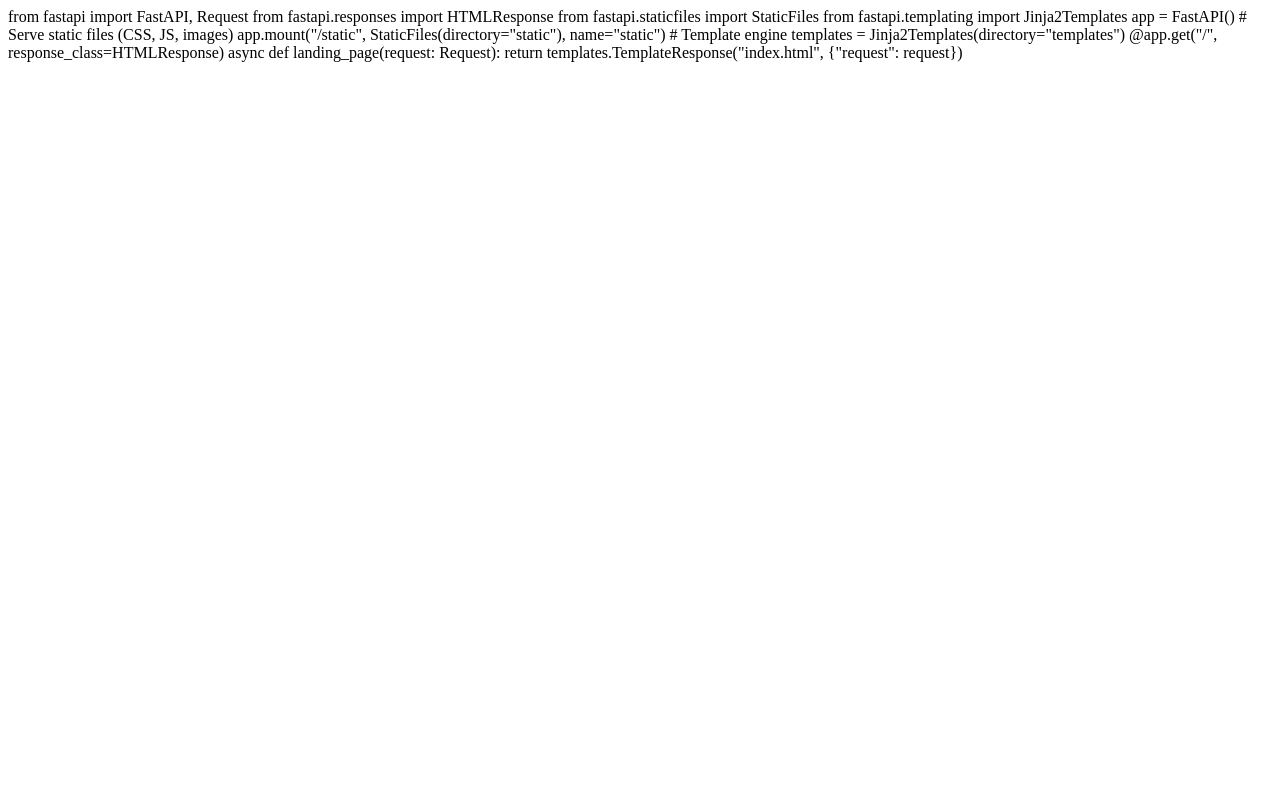
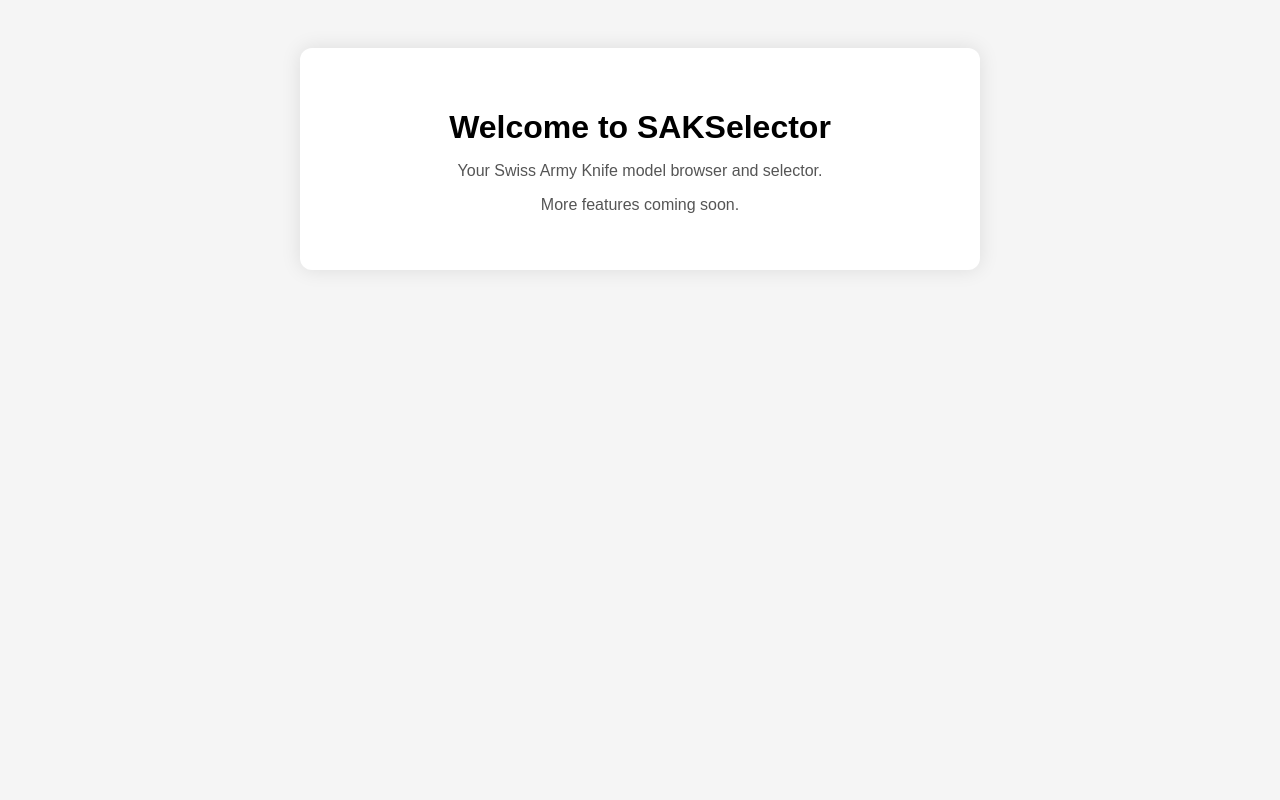
Before and after one commit to grantlamontagne-MTO/SAKSelector, a FastAPI app: page / in a window 1280 px wide. Run offline with FastAPI, Linux system fonts and the light colour scheme.

Commit message:
Create landing page for SAKSelector
Added HTML structure and styles for the landing page.

```diff
--- a/templates/index.html
+++ b/templates/index.html
@@ -1,16 +1,35 @@
-from fastapi import FastAPI, Request
-from fastapi.responses import HTMLResponse
-from fastapi.staticfiles import StaticFiles
-from fastapi.templating import Jinja2Templates
-
-app = FastAPI()
-
-# Serve static files (CSS, JS, images)
-app.mount("/static", StaticFiles(directory="static"), name="static")
-
-# Template engine
-templates = Jinja2Templates(directory="templates")
-
-@app.get("/", response_class=HTMLResponse)
-async def landing_page(request: Request):
-    return templates.TemplateResponse("index.html", {"request": request})
+<!DOCTYPE html>
+<html>
+<head>
+    <title>SAKSelector</title>
+    <style>
+        body {
+            font-family: Arial, sans-serif;
+            background: #f5f5f5;
+            padding: 40px;
+            text-align: center;
+        }
+        .container {
+            background: white;
+            padding: 40px;
+            border-radius: 12px;
+            max-width: 600px;
+            margin: auto;
+            box-shadow: 0 0 20px rgba(0,0,0,0.1);
+        }
+        h1 {
+            margin-bottom: 10px;
+        }
+        p {
+            color: #555;
+        }
+    </style>
+</head>
+<body>
+    <div class="container">
+        <h1>Welcome to SAKSelector</h1>
+        <p>Your Swiss Army Knife model browser and selector.</p>
+        <p>More features coming soon.</p>
+    </div>
+</body>
+</html>
```
